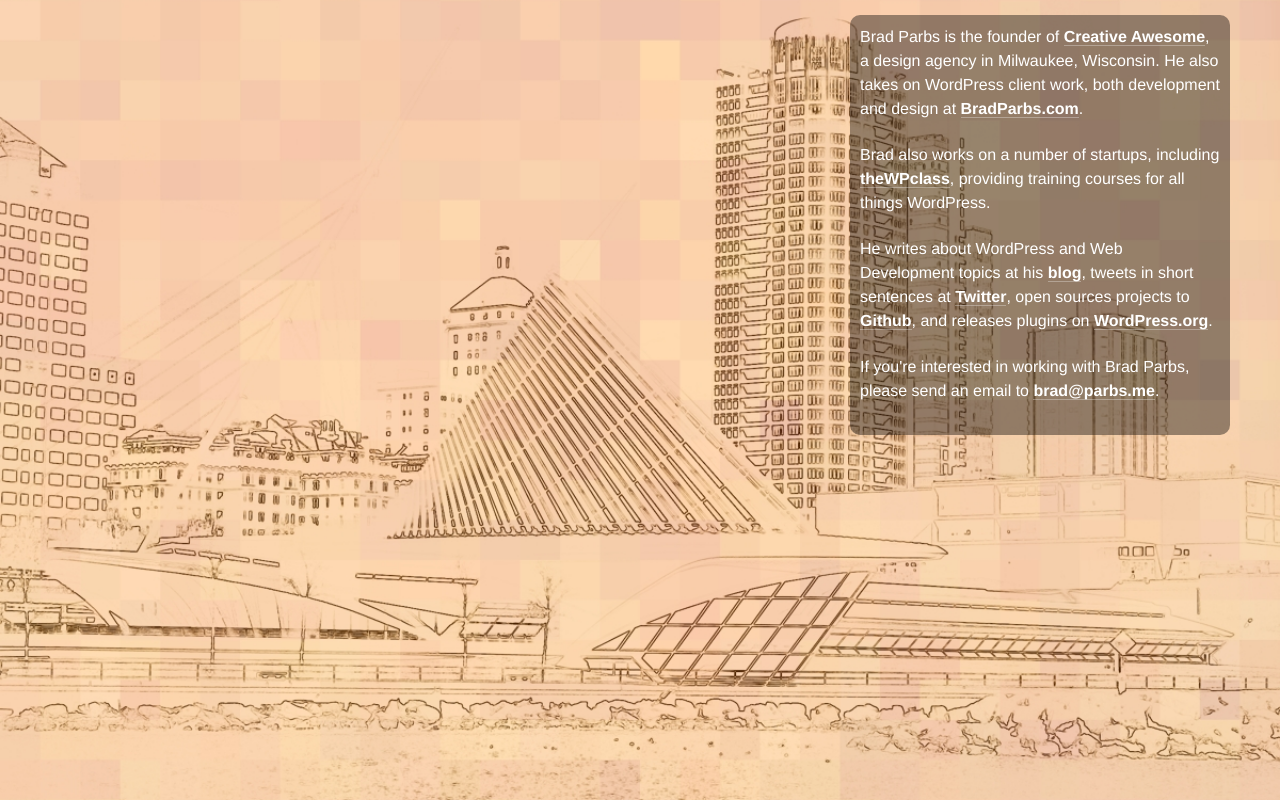
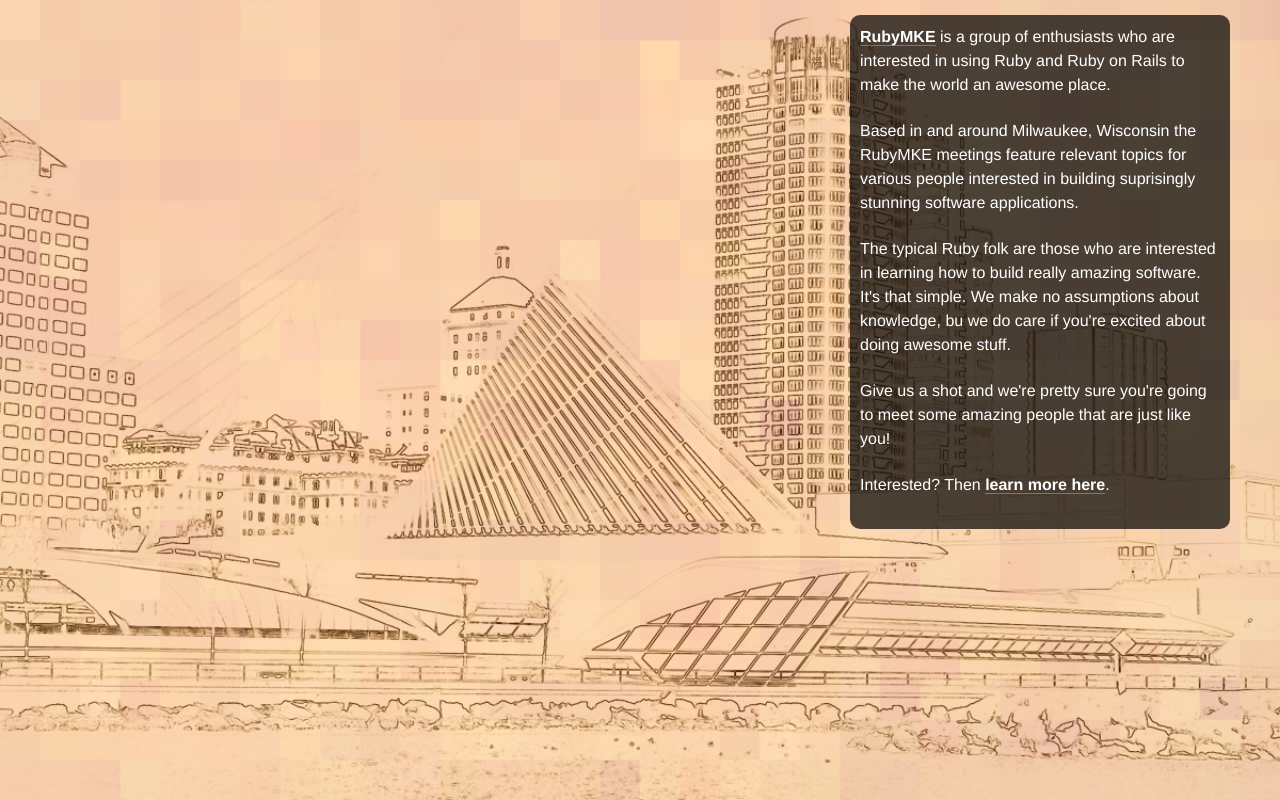
Before and after one commit to RubyMKE/RubyMKE.ORG, a plain HTML site: page index.html in a window 1280 px wide. Drawn offline with Linux system fonts and the light colour scheme.

Commit message:
updated html including title

```diff
--- a/index.html
+++ b/index.html
@@ -2,7 +2,7 @@
 <html>
 <head>
 	<meta http-equiv="content-type" content="text/html; charset=utf-8" />
-	<title>Brad Parbs - Internet Rockstar</title>
+	<title>The Wisconsin Ruby Group - Milwaukee Chapter</title>
 	<link rel="Shortcut Icon" href="/favicon.ico" type="image/x-icon" />
 	<meta http-equiv="pragma" content="no-cache" />
 	<meta name="robots" content="all" />
@@ -50,7 +50,7 @@
 			width: 360px;
 		 	padding: 10px;
 		 	margin: -35px 50px 0 auto !important;
-		 	background-color: rgba(0,0,0,0.4);
+		 	background-color: rgba(0,0,0,0.7);
 			border-radius: 10px;
 		}
 		@media (max-width: 767px) {
@@ -73,17 +73,19 @@
 </head>
 
 <body>
+	<div id="monogram">
+	</div>
 
-<div id="monogram">
-</div>
+	<div id="about">
+		<p><a href="http://www.meetup.com/RubyMKE/">RubyMKE</a> is a group of enthusiasts who are interested in using Ruby and Ruby on Rails to make the world an awesome place.
 
-<div id="about">
-	<p>Brad Parbs is the founder of <a href="http://creativeawesome.com">Creative Awesome</a>, a design agency in Milwaukee, Wisconsin. He also takes on WordPress client work, both development and design at <a href="http://BradParbs.com">BradParbs.com</a>.
-	<p>Brad also works on a number of startups, including <a href="http://theWPclass.com">theWPclass</a>, providing training courses for all things WordPress.
-	<p>He writes about WordPress and Web Development topics at his <a href="http://BradParbs.com/category/blog">blog</a>, tweets in short sentences  at <a href="http://twitter.com/bradparbs">Twitter</a>, open sources projects to <a href="http://github.com/bradp"/>Github</a>, and releases plugins on <a href="http://profiles.wordpress.org/bradparbs/">WordPress.org</a>.
-	<p>If you're interested in working with Brad Parbs, please send an email to <a href="mailto:brad@parbs.me">brad@parbs.me</a>.
-</div>
+		<p>Based in and around Milwaukee, Wisconsin the RubyMKE meetings feature relevant topics for various people interested in building suprisingly stunning software applications.
 
+		<p>The typical Ruby folk are those who are interested in learning how to build really amazing software. It's that simple. We make no assumptions about knowledge, bu we do care if you're excited about doing awesome stuff.
 
+		<p>Give us a shot and we're pretty sure you're going to meet some amazing people that are just like you!
+
+		<p>Interested?  Then <a href="http://www.meetup.com/RubyMKE/">learn more here</a>.
+	</div>
 </body>
 </html>
```
